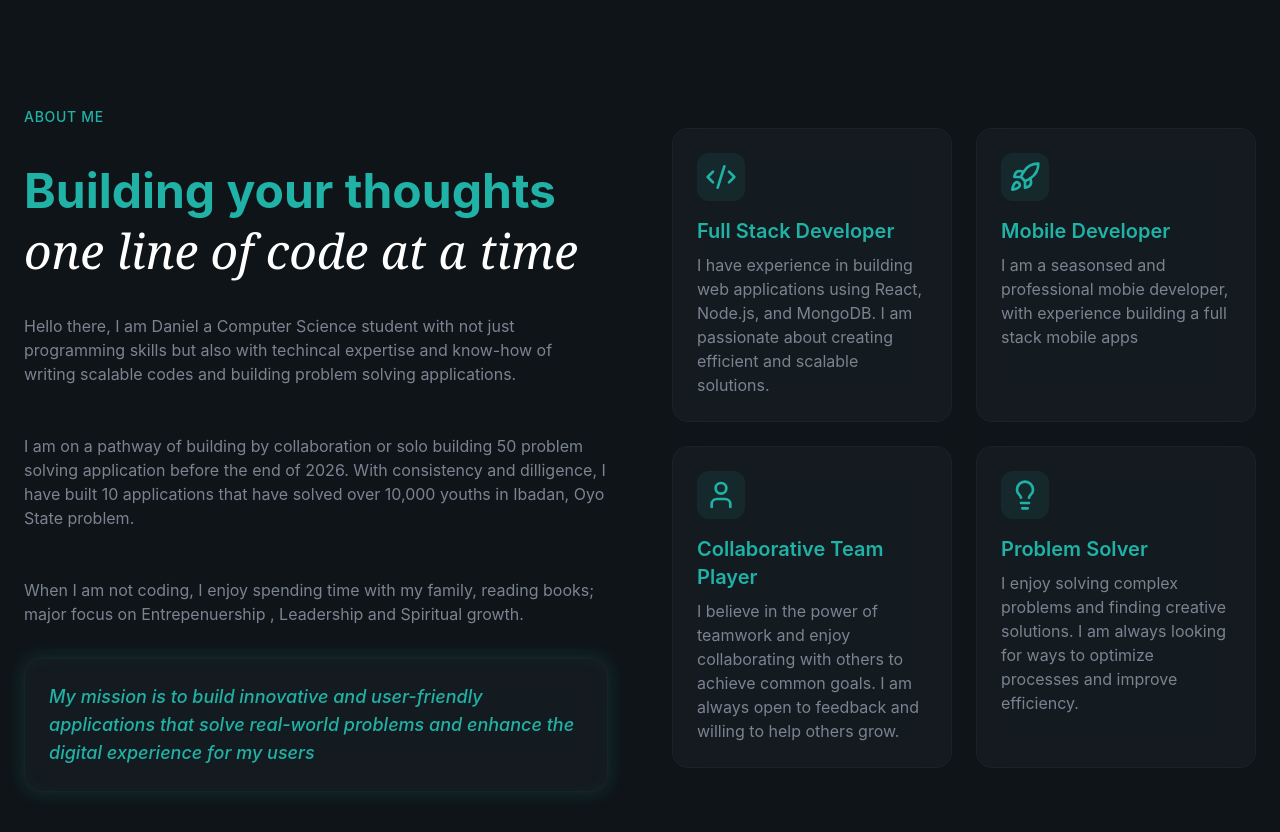
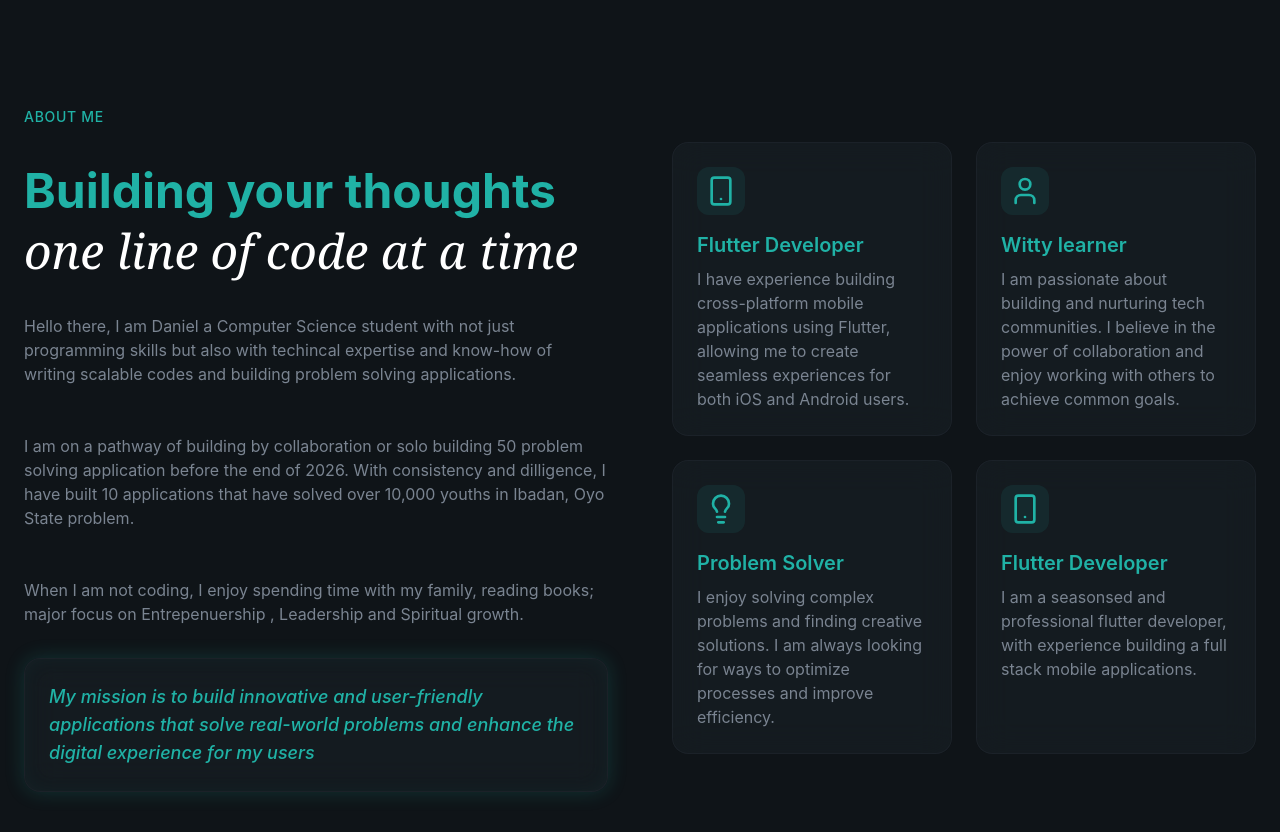
Before and after one commit to Emperor16/Daniel-Portfolio, a React (Vite) app: page / in a window 1280 px wide. Shown: the part 1140-1972 px from the top of the page. Built offline with nearby package versions, Linux system fonts and the light colour scheme.

Commit message:
about me

```diff
--- a/src/sections/about.jsx
+++ b/src/sections/about.jsx
@@ -1,22 +1,17 @@
-import { Code2, Lightbulb, Rocket, User} from "lucide-react";
+import { Code2, Lightbulb, Rocket, User , Smartphone, SmartphoneCharging} from "lucide-react";
 
 const highlights = [
-    {
-        icon: Code2,
-        title: "Full Stack Developer",
-        description: "I have experience in building web applications using React, Node.js, and MongoDB. I am passionate about creating efficient and scalable solutions."
-    },
 
     {
-        icon: Rocket,
-        title: "Mobile Developer",
-        description: "I am a seasonsed and professional mobie developer, with experience building a full stack mobile apps"
+        icon: Smartphone,
+        title: "Flutter Developer",
+        description: "I have experience building cross-platform mobile applications using Flutter, allowing me to create seamless experiences for both iOS and Android users."
     },
 
     {
         icon: User,
-        title: "Collaborative Team Player",
-        description: "I believe in the power of teamwork and enjoy collaborating with others to achieve common goals. I am always open to feedback and willing to help others grow."
+        title: "Witty learner",
+        description: "I am passionate about building and nurturing tech communities. I believe in the power of collaboration and enjoy working with others to achieve common goals."
 
 
     },
@@ -25,8 +20,13 @@ const highlights = [
         icon: Lightbulb,
         title: "Problem Solver",
         description: "I enjoy solving complex problems and finding creative solutions. I am always looking for ways to optimize processes and improve efficiency."
-    }
+    },
 
+    {
+        icon: Smartphone,
+        title: "Flutter Developer",
+        description: "I am a seasonsed and professional flutter developer, with experience building a full stack mobile applications."
+    },
 
 ]
 
```
